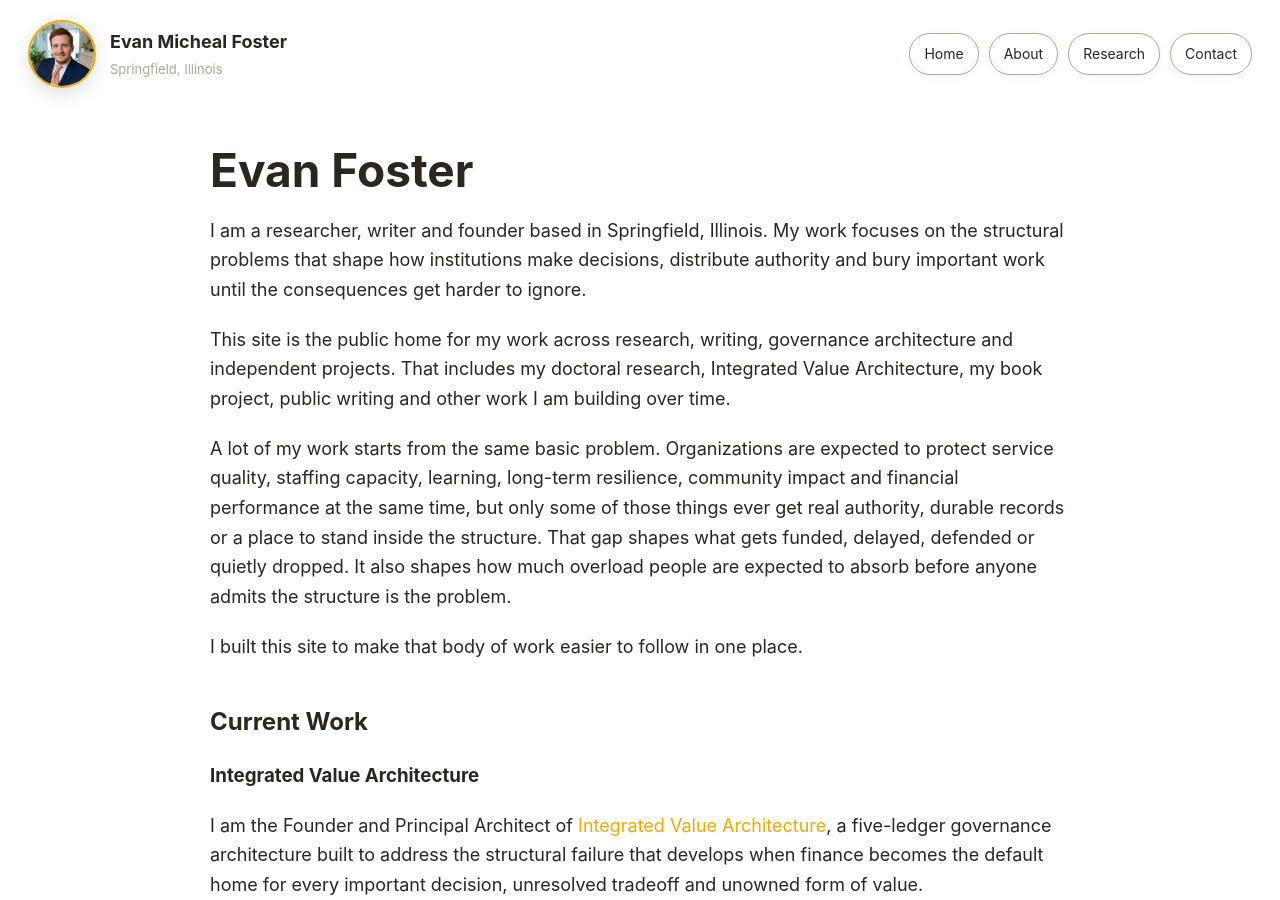
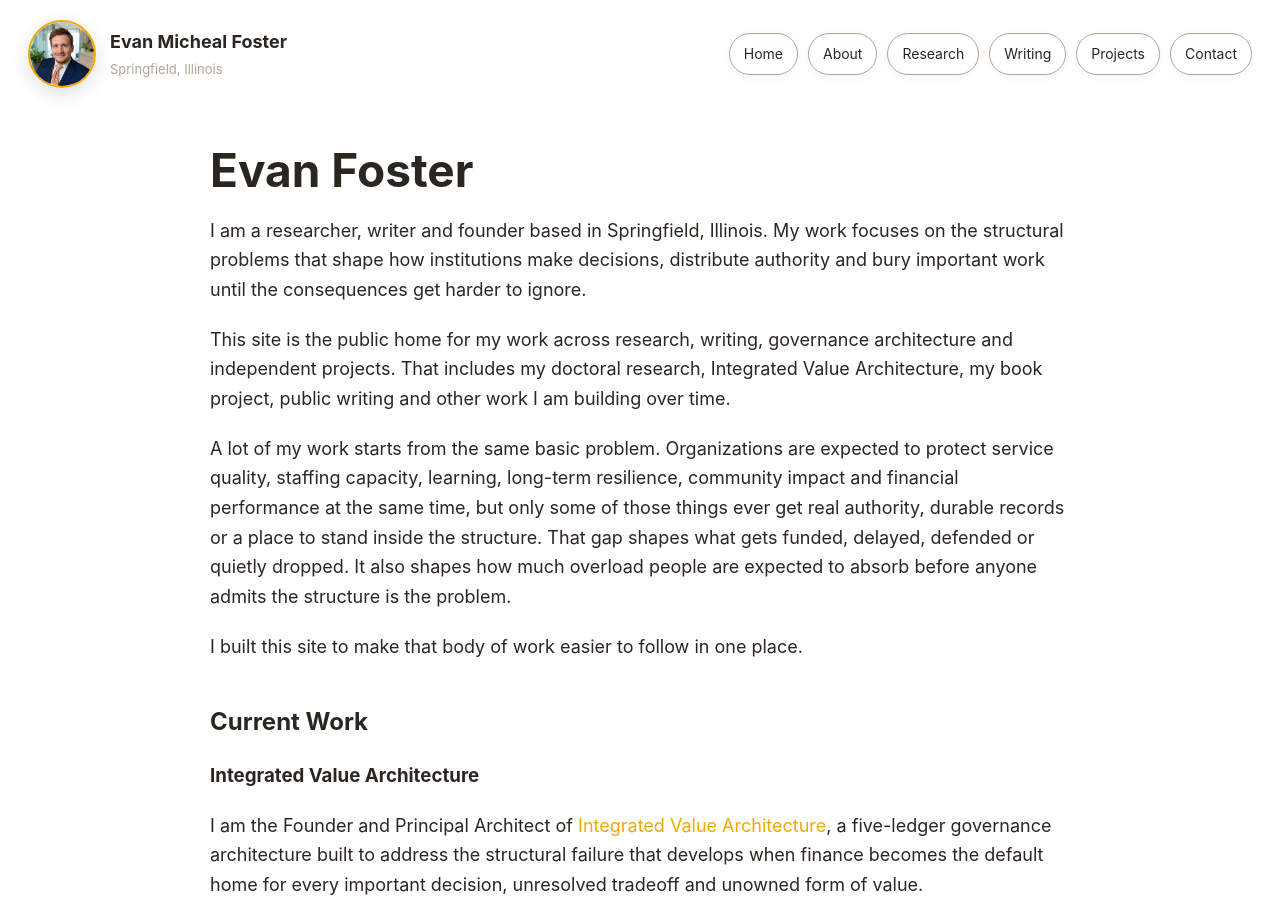
Before and after one commit to efost7873/evanmichealfoster.com, a Jekyll site: the page built from writing.md, in a window 1280 px wide and 900 px high. Built offline with Jekyll 4.4.1, drawn with Linux system fonts in a browser that asks for light colours.

Commit message:
Refactor header structure and add new links

```diff
--- a/_includes/header.html
+++ b/_includes/header.html
@@ -15,6 +15,8 @@
     <a class="nav-button" href="/">Home</a>
     <a class="nav-button" href="/about/">About</a>
     <a class="nav-button" href="/research/">Research</a>
+    <a class="nav-button" href="/writing/">Writing</a>
+    <a class="nav-button" href="/projects/">Projects</a>
     <a class="nav-button" href="/contact/">Contact</a>
   </nav>
 
```
Lines whose indentation alone changed are shown as unchanged.
